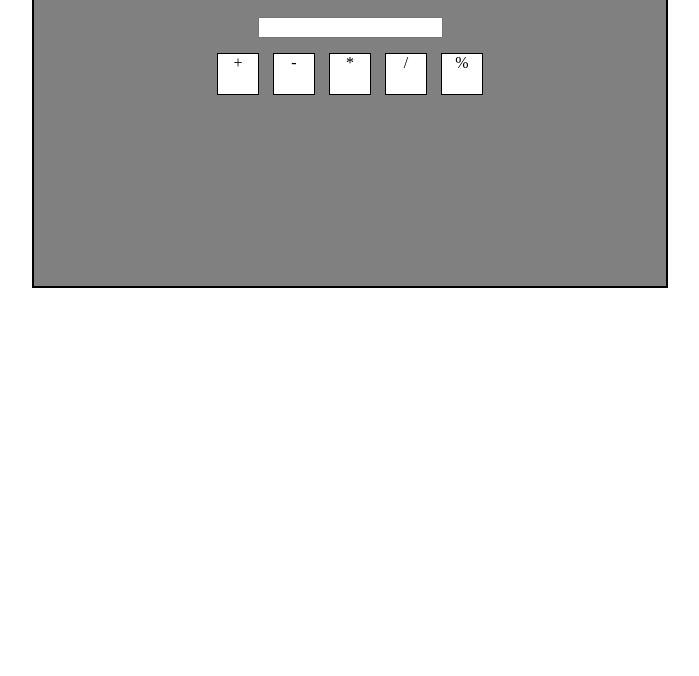
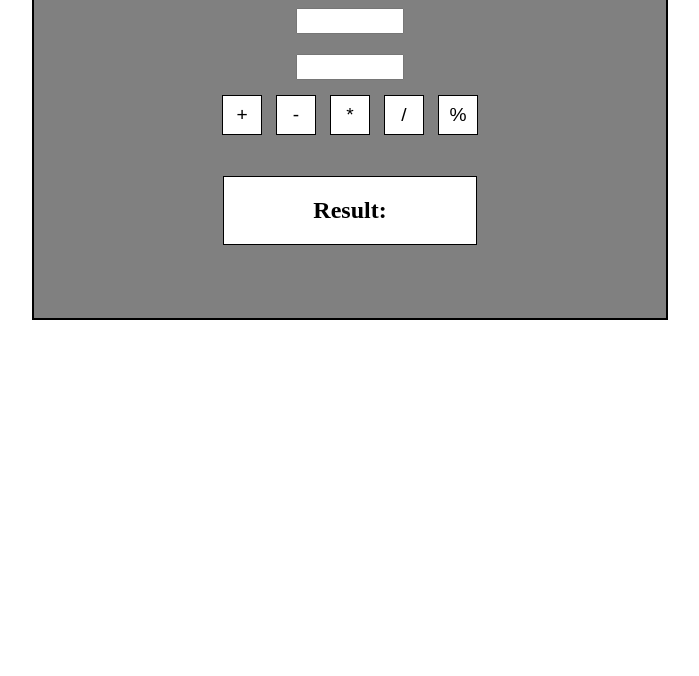
Before and after one commit to ndeisler/challenges, a plain HTML site: page 05-challenge/index.html in a window 1280 px wide. Shown: the part 124-800 px from the top of the page, without its empty margins (290-989 px from the left). Drawn offline with Linux system fonts and the light colour scheme.

Commit message:
4 and 5 done

```diff
--- a/04-challenge/04-challenge.css
+++ b/04-challenge/04-challenge.css
@@ -17,7 +17,7 @@ body {
 
 }
 #submit {
-    font-family: "Italianno", cursive;
+
     width: 100px;
 
     margin-top: 20px;
--- a/05-challenge/05-challenge.js
+++ b/05-challenge/05-challenge.js
@@ -7,14 +7,71 @@
 
 
 
-let answer = document.getElementById("answer");
 
 function add() {
-    let numberOne = document.getElementById("input1").value;
-    let numberTwo = document.getElementById("input2").value;
-    let sum = Number(numberOne) + Number(numberTwo);
-    let answer = document.getElementById("answer");
-    answer.innerHTML = sum;
-    return answer;
+    let numOne = document.getElementById("input1").value;
+    let numTwo = document.getElementById("input2").value;
+    let p = document.getElementById("result");
+
+    let sum = Number(numOne) + Number(numTwo);
+
+    p.innerHTML = sum;
+    // h2.appendChild(p);
+}
+
+function sub() {
+    let numOne = document.getElementById("input1").value;
+    let numTwo = document.getElementById("input2").value;
+    let p = document.getElementById("result");
+
+    let sub = Number(numOne) - Number(numTwo);
+
+    p.innerHTML = sub;
+}
+
+function mult() {
+    let numOne = document.getElementById("input1").value;
+    let numTwo = document.getElementById("input2").value;
+    let p = document.getElementById("result");
+
+    let mult = Number(numOne) * Number(numTwo);
+
+    p.innerHTML = mult;
 
 }
+
+function divide() {
+    let numOne = document.getElementById("input1").value;
+    let numTwo = document.getElementById("input2").value;
+    let p = document.getElementById("result");
+
+    let divide = Number(numOne) / Number(numTwo);
+
+    p.innerHTML = divide;
+}
+
+function remainder() {
+    let numOne = document.getElementById("input1").value;
+    let numTwo = document.getElementById("input2").value;
+    let p = document.getElementById("result");
+
+    let remainder = Number(numOne) % Number(numTwo);
+
+    p.innerHTML = remainder;
+}
+
+// var add = document.getElementById("add");
+// var v1 = document.getElementById("#input1").value;
+// var v2 = document.getElementById("#input2").value;
+// let p = document.getElementById("result");
+// function displayResults() {
+//     p.innerHTML = performOperation();
+// }
+
+// function performOperation() {
+//     if (add.clicked === true) {
+//         return Number(v1) + Number(v2);
+//     }
+// }
+
+// add.addEventListener("click", performOperation());
--- a/05-challenge/index.html
+++ b/05-challenge/index.html
@@ -10,20 +10,23 @@
 </head>
 <body>
 
-    <div class="box">
+    <div class="calculator">
         <h1>Calculator</h1>
         <input id="input1" type="text"><br>
         <input id="input2" type="text">
         <div class="operators">
-            <div class="add" onclick="add">+</div>
-            <div class="sub">-</div>
-            <div class="mult">*</div>
-            <div class="divide">/</div>
-            <div class="modulous">%</div>
+            <input type="button" id="add" value="+" onclick="add()">
+            <input type="button" id="sub" value="-" onclick="sub()">
+            <input type="button" id="mult" value="*" onclick="mult()">
+            <input type="button" id="divide" value="/" onclick="divide()">
+            <input type="button" id="modulous" value="%" onclick="remainder()">
         </div>
         <br>
         <br>
-        <h2 id="answer"></h2>
+        <div class="whiteBox">
+            <h2 id="answer">Result:</h2>
+            <p id="result"></p>
+        </div>
     </div>
 
 
--- a/05-challenge/style.css
+++ b/05-challenge/style.css
@@ -1,5 +1,6 @@
-.box {
+.calculator {
     margin: auto;
+    margin-top: 40px;
     width: 50%;
     border: solid 2px black;
     text-align: center;
@@ -7,8 +8,13 @@
     height: 400px;
 }
 
+.calculator input {
+    width: 100px;
+    height: 20px;
+}
 
-.operators div {
+
+.operators input {
     display: inline-block;
     margin: 5px;
     border: solid 1px black;
@@ -16,10 +22,13 @@
     height: 40px;
     background-color: white;
     cursor: pointer;
+    position: relative;
+    text-align: center;
+    font-size: 1.2em;
 
 }
 
-.operators div:hover {
+.operators input:hover {
     background-color: lightgreen;
 }
 
@@ -27,3 +36,13 @@ input {
     margin: 10px;
     text-align: right;
 }
+.whiteBox{
+    border: solid 1px black;
+    margin: auto;
+    width: 40%;
+    background-color: white;
+}
+
+.calculator p {
+    font-weight: bold;
+}
```
